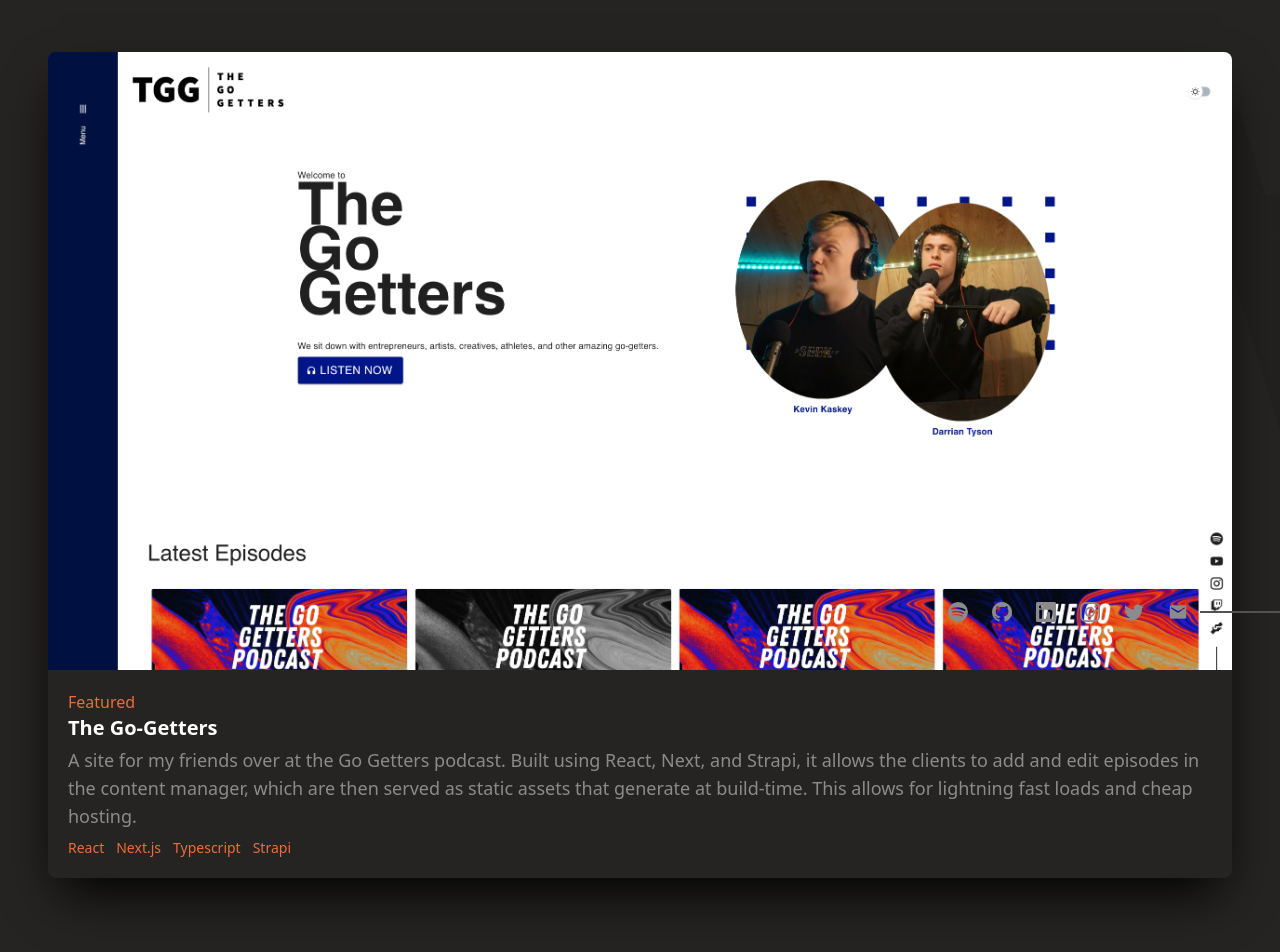
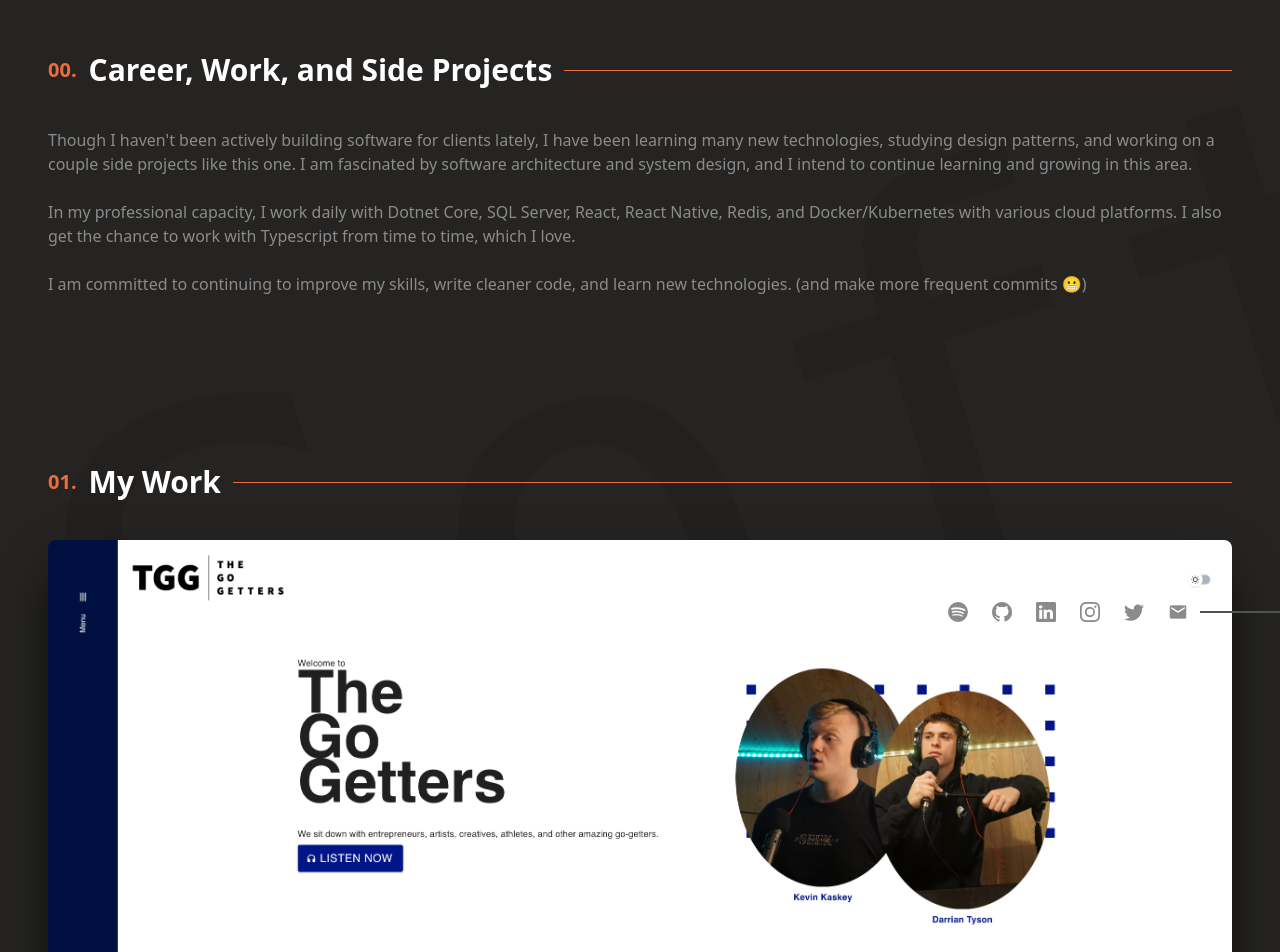
Before and after one commit to mattsaxe17/matthewsaxe.com-v3, a Next.js app: page /software in a window 1280 px wide. Shown: the part 140-1092 px from the top of the page. Built offline with nearby package versions, Linux system fonts and the light colour scheme.

Commit message:
Add software page

```diff
--- a/src/app/software/page.tsx
+++ b/src/app/software/page.tsx
@@ -1,5 +1,6 @@
 import Footer from '@/components/Footer';
 import Project from '@/components/Project';
+import SectionHeader from '@/components/SectionHeader';
 import Watermark from '@/components/Watermark';
 import { Metadata } from 'next';
 
@@ -12,13 +13,61 @@ export default function Software() {
         <>
             <Watermark text='Software'></Watermark>
 
-            <section className='px-6 md:px-12 flex flex-col items-center max-w-screen-xl mx-auto pt-48'>
-                <div className='flex flex-col items-center mb-48'>
+            <section className='px-6 md:px-12 flex flex-col items-center max-w-screen-xl mx-auto pt-48 mb-32'>
+                <SectionHeader prefix='00.' title='Career, Work, and Side Projects' anchor='about'></SectionHeader>
+
+                <p className='text-secondary-text dark:text-dark-secondary-text mb-10'>
+                    Though I haven&apos;t been actively building software for clients lately, I have been learning many new technologies, studying design patterns, and working on a couple side projects like this one. I am fascinated by software architecture and system design, and I intend to continue learning and growing in this area.
+                    <br/>
+                    <br/>
+                    In my professional capacity, I work daily with Dotnet Core, SQL Server, React, React Native, Redis, and Docker/Kubernetes with various cloud platforms. I also get the chance to work with Typescript from time to time, which I love.
+                    <br />
+                    <br/>
+                    I am committed to continuing to improve my skills, write cleaner code, and learn new technologies. (and make more frequent commits 😬)
+                </p>
+            </section>
+
+            <section className='px-6 md:px-12 flex flex-col items-center max-w-screen-xl mx-auto'>
+                <SectionHeader prefix='01.' title='My Work'></SectionHeader>
+
+                <div className='flex flex-col items-center mb-48 gap-16'>
                     <Project
                         title='The Go-Getters'
                         imageUrl='the-go-getters.png'
                         description='A site for my friends over at the Go Getters podcast. Built using React, Next, and Strapi, it allows the clients to add and edit episodes in the content manager, which are then served as static assets that generate at build-time. This allows for lightning fast loads and cheap hosting.'
                         techStack={['React', 'Next.js', 'Typescript', 'Strapi']}
+                    />
+
+                    <Project
+                        title='The Villas Homepage'
+                        imageUrl='the-villas.png'
+                        description="A fast, responsive site for The Villas at Hidden Acres living community. It was built using React and Gatsby, and has content delivery through Contentful's content API. This allows the client to dynamically update site content without changing code."
+                        techStack={['React', 'Gatsby', 'Sass']}
+                    />
+
+                    <Project
+                        title='Ideal Strength Calculator V2'
+                        imageUrl='isc.png'
+                        description='How much should I be able to bench press? Find out with Ideal Strength Calculator, an easy way to discover your relative strength between several exercises.'
+                        techStack={['Vue', 'Nuxt', 'Sass', 'Progressive Web App']}
+                    />
+
+                    <Project title='breezy.js' imageUrl='breezyjs.png' description='A javascript library built for making common tasks easier and more readable.' techStack={['Javascript']} />
+
+                    <Project
+                        title='Modern Analog Face'
+                        imageUrl='watch-face.png'
+                        description='A sleek, modern watch face for your FitBit Sense or Versa 3. Featuring step counter, analog and digital times, heart rate monitor, date display, and battery level indicator.'
+                        techStack={['SVG', 'FitBit SDK', 'Javascript']}
+                    />
+
+                    <Project title='matthewsaxe.com v2' imageUrl='personal-site-v2.png' description='Version 2 of my personal site. All code is available for free on Github.' techStack={['Vue', 'Nuxt', 'Sass']} />
+
+                    <Project
+                        title='matthewsaxe.com v3'
+                        imageUrl='personal-site-v3.png'
+                        description='Version 3 of my personal site - The same aesthetic as V2 but built with a whole new tech stack with tons of new features.'
+                        techStack={['React', 'Next.js 13', 'Tailwind', 'MUI']}
                     />
                 </div>
             </section>
```
